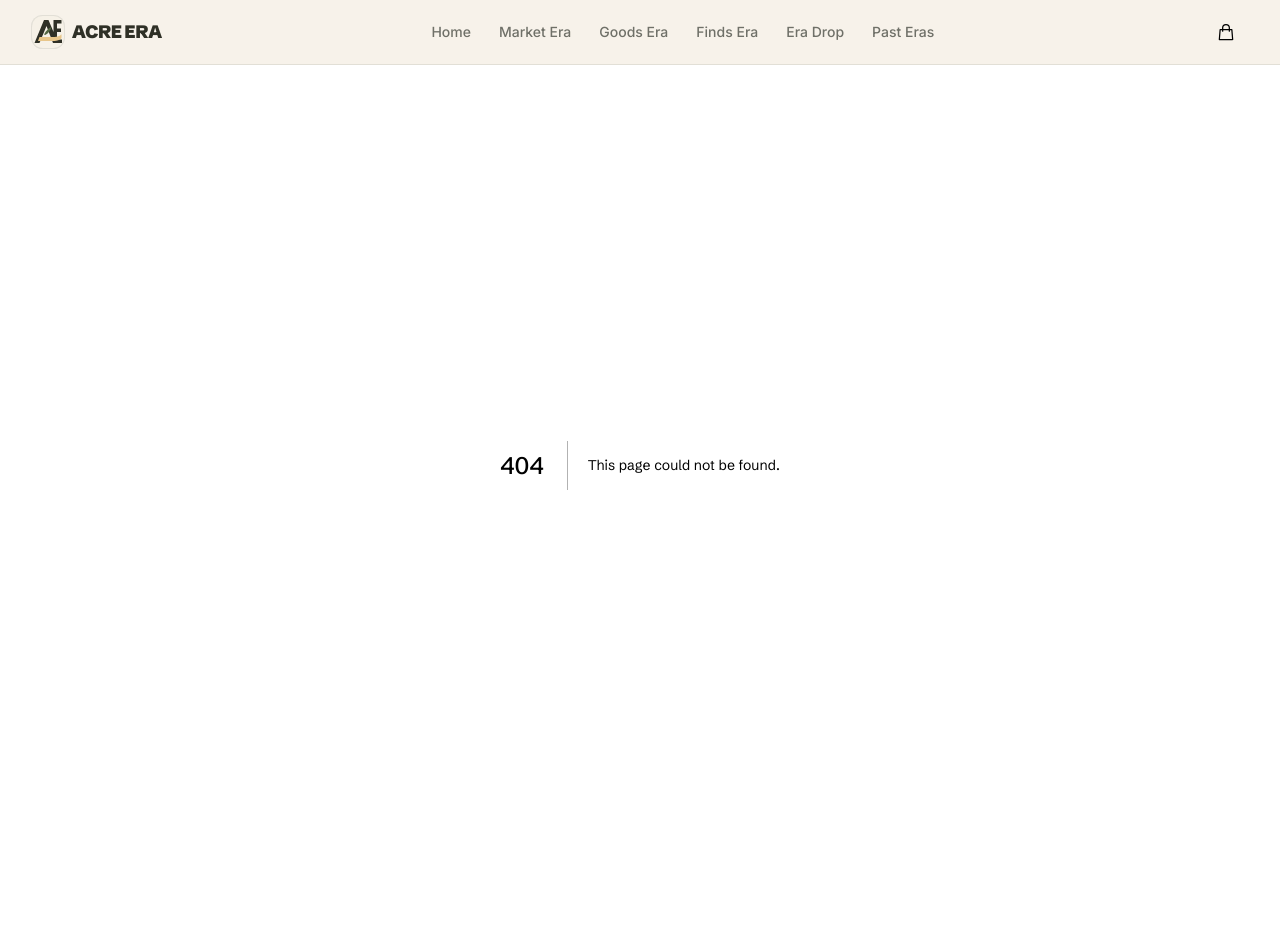
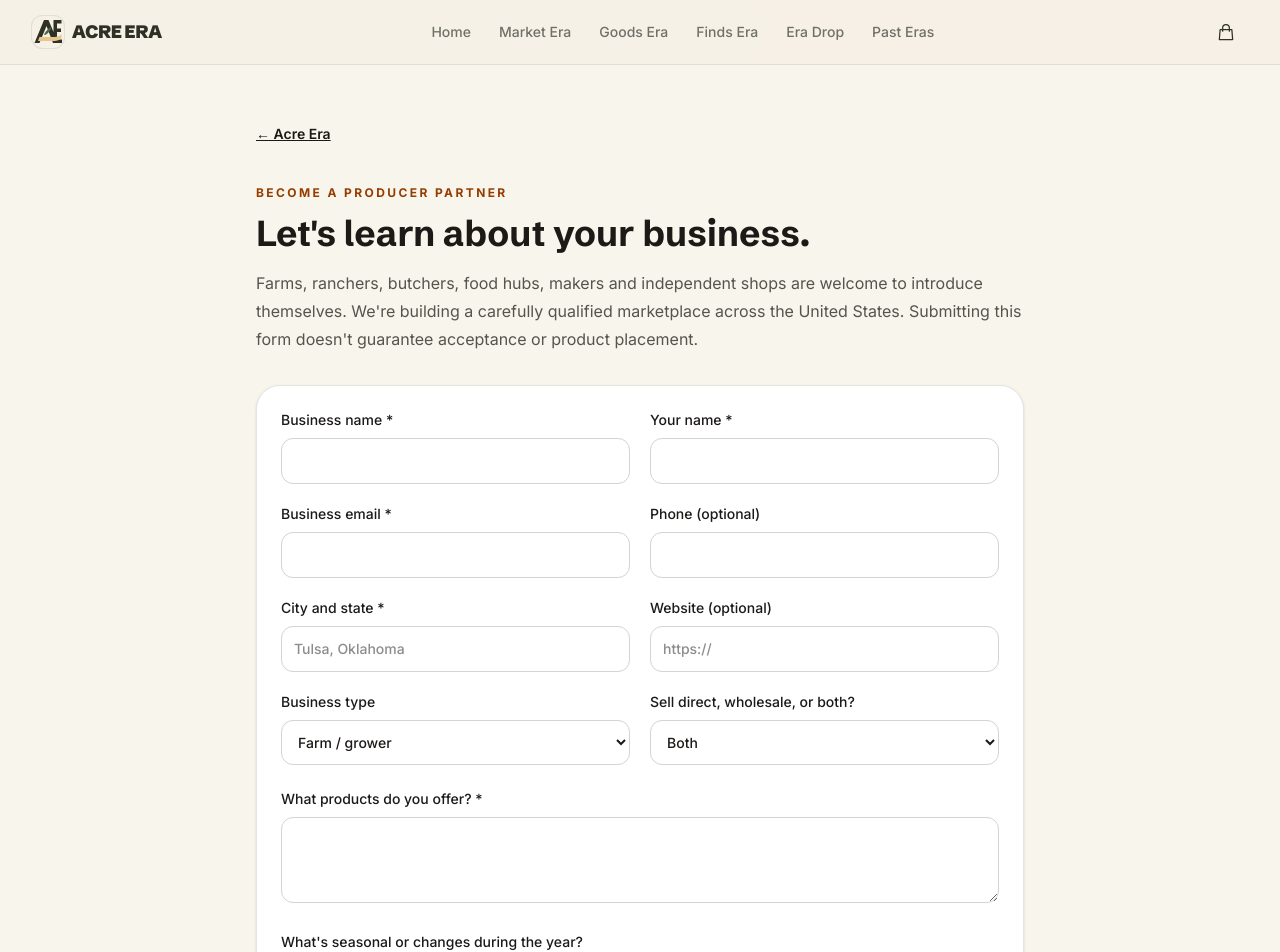
Before and after one commit to norrijam405/norvana, a Next.js app: page /become-a-partner in a window 1280 px wide. Before the commit this address had no page. Shown: the top 952 px of the page. Before the commit the page ends 865 px from the top, so only its background shows below. Built offline with nearby package versions, Linux system fonts and the light colour scheme.

Commit message:
feat(market): add public detailed producer interest questionnaire

```diff
--- /dev/null
+++ b/src/app/become-a-partner/page.tsx
@@ -0,0 +1,59 @@
+"use client";
+
+import { FormEvent, useState } from "react";
+
+export default function ApplyForm() {
+  const [state, setState] = useState<"idle" | "working" | "success" | "error">("idle");
+  const [message, setMessage] = useState("");
+  async function submit(event: FormEvent<HTMLFormElement>) {
+    event.preventDefault();
+    if (state === "working") return;
+    setState("working");
+    const data = new FormData(event.currentTarget);
+    const payload = Object.fromEntries(data.entries());
+    try {
+      const response = await fetch("/api/producer-interest", {
+        method: "POST", headers: { "content-type": "application/json" }, body: JSON.stringify(payload),
+      });
+      const result = await response.json().catch(() => ({}));
+      if (!response.ok) throw new Error(typeof result.error === "string" ? result.error : "Submission unavailable.");
+      setMessage("Thank you. Your application has been received for review. This does not create a supplier agreement.");
+      setState("success");
+    } catch (error) {
+      setMessage(error instanceof Error ? error.message : "Could not submit. Please retry later.");
+      setState("error");
+    }
+  }
+  const field = "mt-2 w-full rounded-xl border border-stone-300 bg-white p-3 text-stone-900";
+  return <main className="min-h-screen bg-[#f8f5ec] px-4 py-14 text-stone-900">
+    <div className="mx-auto max-w-3xl">
+      <a href="/" className="text-sm font-semibold underline">← Acre Era</a>
+      <p className="mt-10 text-xs font-bold uppercase tracking-[.2em] text-amber-800">Become a producer partner</p>
+      <h1 className="mt-3 text-4xl font-bold">Let's learn about your business.</h1>
+      <p className="mt-4 leading-7 text-stone-600">Farms, ranchers, butchers, food hubs, makers and independent shops are welcome to introduce themselves. We're building a carefully qualified marketplace across the United States. Submitting this form doesn't guarantee acceptance or product placement.</p>
+      {state === "success" ? <div role="status" className="mt-8 rounded-2xl border border-green-600 bg-green-50 p-6">{message}</div> :
+      <form onSubmit={submit} className="mt-8 space-y-6 rounded-3xl border border-stone-200 bg-white p-6 shadow-sm">
+        <div className="grid gap-5 md:grid-cols-2">
+          <label className="text-sm font-medium">Business name *<input required name="businessName" maxLength={255} className={field}/></label>
+          <label className="text-sm font-medium">Your name *<input required name="contactName" maxLength={255} className={field}/></label>
+          <label className="text-sm font-medium">Business email *<input required type="email" name="email" maxLength={320} className={field}/></label>
+          <label className="text-sm font-medium">Phone (optional)<input name="phone" maxLength={80} className={field}/></label>
+          <label className="text-sm font-medium">City and state *<input required name="location" maxLength={255} placeholder="Tulsa, Oklahoma" className={field}/></label>
+          <label className="text-sm font-medium">Website (optional)<input name="website" type="url" maxLength={1000} placeholder="https://" className={field}/></label>
+          <label className="text-sm font-medium">Business type<select name="category" className={field}><option value="FARM">Farm / grower</option><option value="RANCH">Ranch / livestock</option><option value="BUTCHER">Butcher / meat processor</option><option value="FOOD_HUB">Food hub / distributor</option><option value="SPECIALTY">Bakery / honey / specialty food</option><option value="MAKER">Maker / independent store</option></select></label>
+          <label className="text-sm font-medium">Sell direct, wholesale, or both?<select name="salesModel" className={field}><option value="BOTH">Both</option><option value="RETAIL">Retail</option><option value="WHOLESALE">Wholesale</option><option value="UNKNOWN">Let's discuss</option></select></label>
+        </div>
+        <label className="block text-sm font-medium">What products do you offer? *<textarea required name="products" rows={3} maxLength={2000} className={field}/></label>
+        <label className="block text-sm font-medium">What's seasonal or changes during the year?<textarea name="seasonality" rows={2} maxLength={2000} className={field}/></label>
+        <label className="block text-sm font-medium">How do you fulfill orders? (pickup, local delivery, shipping)<textarea name="fulfillment" rows={2} maxLength={2000} className={field}/></label>
+        <label className="block text-sm font-medium">Typical order preparation time or minimums<textarea name="leadTime" rows={2} maxLength={2000} className={field}/></label>
+        <label className="block text-sm font-medium">What would make a partnership useful to you?<textarea name="partnershipFit" rows={2} maxLength={2000} className={field}/></label>
+        <label className="block text-sm font-medium">Photo / video permission<select name="mediaInterest" className={field}><option value="DISCUSS">Discuss first</option><option value="YES">Open to discussing permission</option><option value="NO">Not currently</option></select></label>
+        <div className="hidden" aria-hidden="true"><label>Leave blank<input name="homepage" tabIndex={-1} autoComplete="off"/></label></div>
+        <p className="text-xs leading-5 text-stone-500">We'll use this information to review your interest and contact you about a potential partnership. Do not submit private financial or sensitive documents. Photos and videos are requested later through an approved process. No product is published automatically.</p>
+        <button disabled={state === "working"} className="rounded-xl bg-stone-900 px-6 py-3 font-semibold text-white disabled:opacity-50">{state === "working" ? "Submitting…" : "Submit for review"}</button>
+        {state === "error" ? <p role="alert" className="text-sm text-red-700">{message}</p> : null}
+      </form>}
+    </div>
+  </main>;
+}
```
